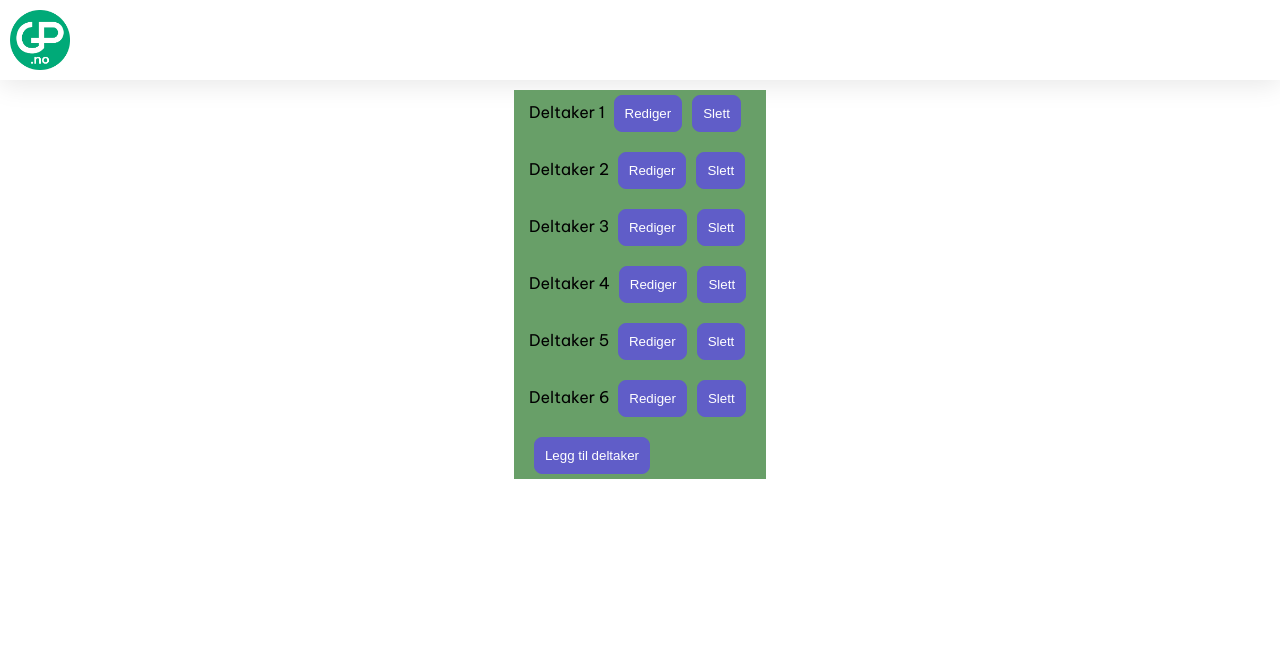
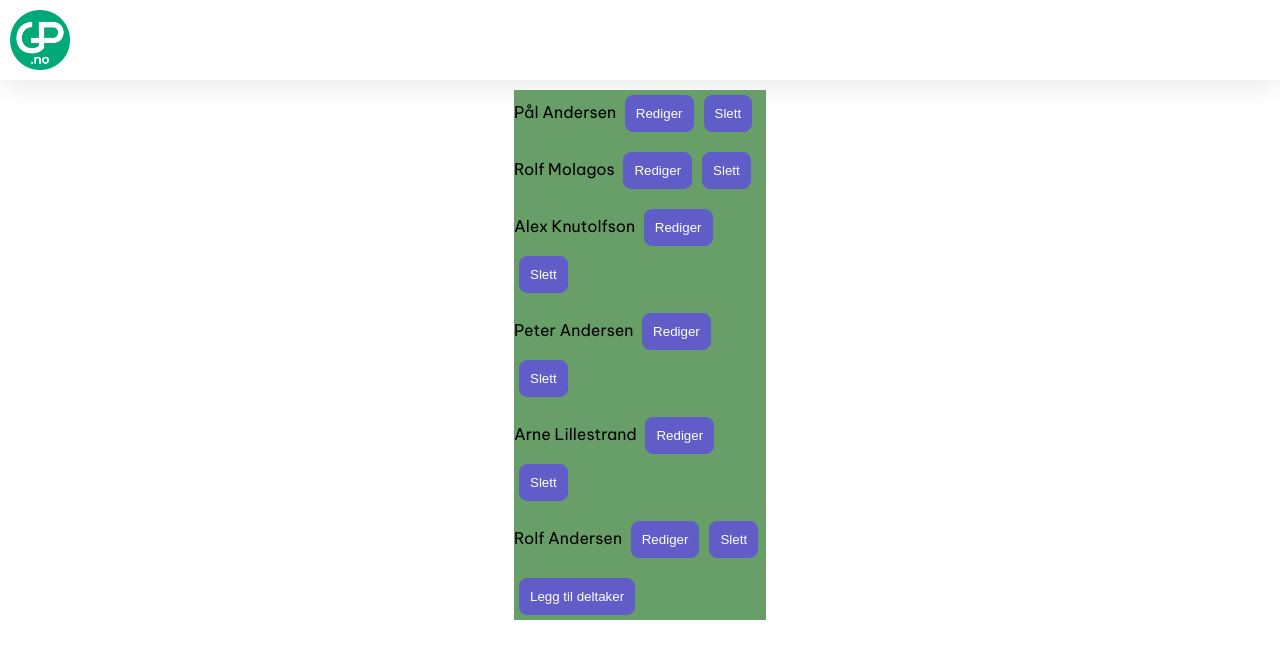
Before and after one commit to kristianhovik/KursdeltakereApp, an Angular app: page /kursdeltaker-informasjon in a window 1280 px wide. Before the commit this address led to /. Shown: the top 658 px of the page. Built offline with nearby package versions, Linux system fonts and the light colour scheme.

Commit message:
Lagt til noen service filer for å håndtere kommunikasjon med backend

```diff
--- a/src/app/kursdeltaker-informasjon/kursdeltaker-informasjon.component.ts
+++ b/src/app/kursdeltaker-informasjon/kursdeltaker-informasjon.component.ts
@@ -1,5 +1,6 @@
 import { Component } from '@angular/core';
 import { CommonModule } from '@angular/common';
+import { ApiService } from '../kursdeltaker.service';
 
 @Component({
   selector: 'app-kursdeltaker-informasjon',
@@ -23,13 +24,25 @@ import { CommonModule } from '@angular/common';
 })
 export class KursdeltakerInformasjonComponent {
   kursdeltakere = [
-    { id: 1, navn: 'Deltaker 1' },
-    { id: 2, navn: 'Deltaker 2' },
-    { id: 3, navn: 'Deltaker 3' },
-    { id: 4, navn: 'Deltaker 4' },
-    { id: 5, navn: 'Deltaker 5' },
-    { id: 6, navn: 'Deltaker 6' },
+    { id: 1, navn: 'Pål Andersen' },
+    { id: 2, navn: 'Rolf Molagos' },
+    { id: 3, navn: 'Alex Knutolfson' },
+    { id: 4, navn: 'Peter Andersen' },
+    { id: 5, navn: 'Arne Lillestrand' },
+    { id: 6, navn: 'Rolf Andersen' },
   ];
+
+  constructor(private apiService: ApiService) {}
+
+  ngOninit(): void{
+    this.loadDeltakere();
+  }
+
+  loadDeltakere(): void {
+    this.apiService.getData().subscribe(data => {
+      this.kursdeltakere = data;
+    });
+  }
 
   redigerDeltaker(deltaker: any): void {
     console.log('Rediger deltaker:', deltaker);
--- a/src/app/kursdeltaker.service.ts
+++ b/src/app/kursdeltaker.service.ts
@@ -1,9 +1,23 @@
+// eksempel på en Angular-tjeneste (service) for å håndtere HTTP-forespørsler
 import { Injectable } from '@angular/core';
+import { HttpClient } from '@angular/common/http';
+import { Observable } from 'rxjs';
 
 @Injectable({
   providedIn: 'root'
 })
-export class KursdeltakerService {
+export class ApiService {
+  private apiUrl = 'https://localhost:7115'; // bytt ut med din API-endepunkt-URL
 
-  constructor() { }
+  constructor(private http: HttpClient) {}
+
+  getData(): Observable<any> {
+    return this.http.get<any>(`${this.apiUrl}`);
+  }
+
+  postData(data: any): Observable<any> {
+    return this.http.post<any>(`${this.apiUrl}`, data);
+  }
+
+  // Legg til flere metoder etter behov
 }
--- a/src/main.ts
+++ b/src/main.ts
@@ -1,7 +1,12 @@
 import { bootstrapApplication } from '@angular/platform-browser';
 import { appConfig } from './app/app.config';
+import { importProvidersFrom } from '@angular/core';
+import { HttpClientModule } from '@angular/common/http';
 import { AppComponent } from './app/app.component';
 
 
-bootstrapApplication(AppComponent, appConfig)
-  .catch((err) => console.error(err));
+bootstrapApplication(AppComponent, {
+  providers: [
+    importProvidersFrom(HttpClientModule),
+  ]
+});
```
Also changed, not shown: src/app/app.module.ts (added, +26 -0 lines), src/app/config/config.service.ts (added, +7 -0 lines), 1 other file (tests, documents, lock files or other folders).
